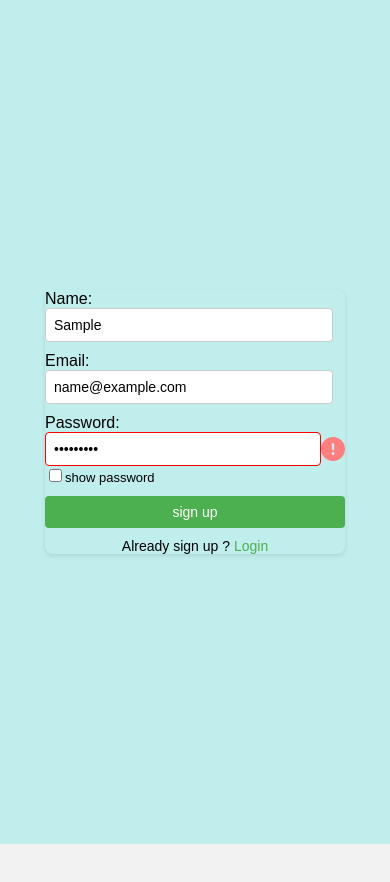
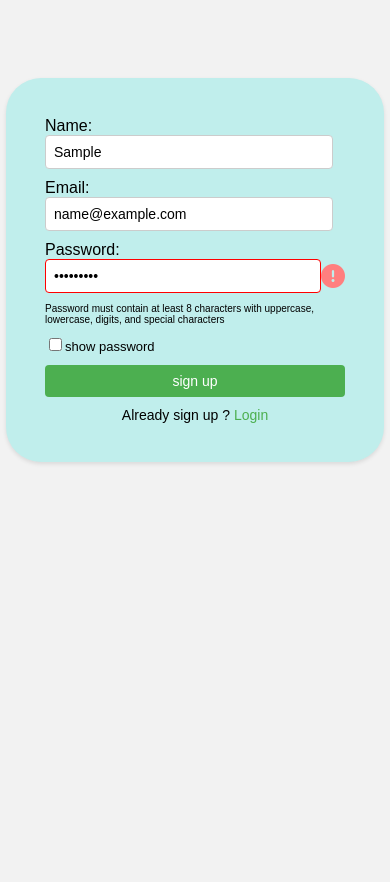
Before and after one commit to Muhammadsuleman31/moviestation, a React (Create React App) app in the folder client/: page /signup in a window 390 px wide. Both pictures are taken after typing "Sample", "name@example.com", "Sample123" into the empty fields and a click on the button "sign up". Shown: the top 882 px of the page. Before the commit the page ends 844 px from the top, so only its background shows below. Built offline with nearby package versions, Linux system fonts and the light colour scheme; a web font is replaced by a local one.

Commit message:
changed password

```diff
--- a/client/src/LoginForm/loginform.css
+++ b/client/src/LoginForm/loginform.css
@@ -60,12 +60,14 @@
   font-size:small;
 }
 
+
+
 @media screen and (max-width: 768px) {
 
   .loginform {
    margin-left: auto;
    margin-right: auto;
-  margin-top: 10%;
+  margin-top: 20%;
   /* position: absolute;
   top: 10%; */
   /* margin-left: -39%;
@@ -73,7 +75,7 @@
 
    width: 300px;
     padding: 10%;
-    border-radius: 8px;
+    border-radius: 35px;
 
     box-shadow: 0px 2px 4px rgba(0, 0, 0, 0.1);
   }
@@ -92,4 +94,8 @@
   border-radius: 4px;
   border: 1px solid #ccc;
 }
+
+
+
+
 }
--- a/client/src/SignupForm/SignupForm.jsx
+++ b/client/src/SignupForm/SignupForm.jsx
@@ -125,6 +125,7 @@ async function done(e){
            <input type={showPassword ? 'text' : 'password'} name="password" required onChange={changeHandler} value={userData.password}   className={passwordr}  />
            {!validpassword && (<Tooltip title="Password must contain at least 8 characters with uppercase, lowercase, digits, and special characters" placement="right" arrow> <i className="fas fa-exclamation-circle" style={{ color: '#FF7F7F', fontSize: '24px' }}></i></Tooltip>)}
           </div>
+           <div className={`please ${!validpassword ? "good" : ""}`}>Password must contain at least 8 characters with uppercase, lowercase, digits, and special characters</div>
           <input type="checkbox" onChange={toggle}/><span className="pass">show password</span>
            </label>
 
--- a/client/src/SignupForm/signupform.css
+++ b/client/src/SignupForm/signupform.css
@@ -96,6 +96,8 @@
   visibility: visible;
 }
 
+
+
 .tooltip-icon.show {
   position: absolute;
   top: -30px;
@@ -103,20 +105,31 @@
   transform: translateX(-50%);
 }
 
+.please{
+  display: none;
+}
+
 
 
 @media screen and (max-width: 768px) {
 
   .signuppage form {
+    margin-left: auto;
+    margin-right: auto;
+   margin-top: 20%;
     width: 300px;
-    padding: 0%;
-    border-radius: 8px;
+    padding: 10%;
+    border-radius: 35px;
     box-shadow: 0px 2px 4px rgba(0, 0, 0, 0.1);
+
   }
 
   .signuppage{
-    background-color: #c0eeec;
+    background-color: #f2f2f2;
+    display: block;
   }
+
+
 
   .signuppage form input[type="text"],
 .signuppage form input[type="password"] {
@@ -126,4 +139,11 @@
   border-radius: 4px;
   border: 1px solid #ccc;
 }
+
+.good{
+  display: block;
+  font-size: x-small;
+  padding: 10px 0px;
 }
+
+}
```
